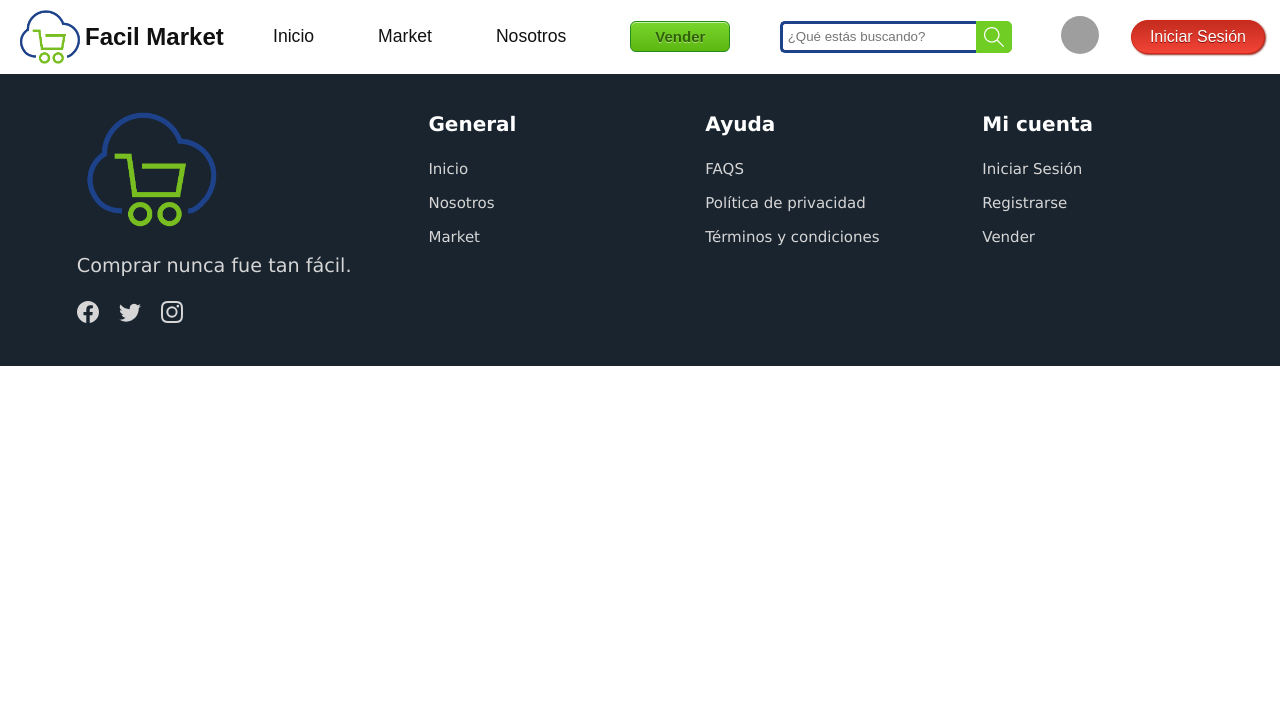
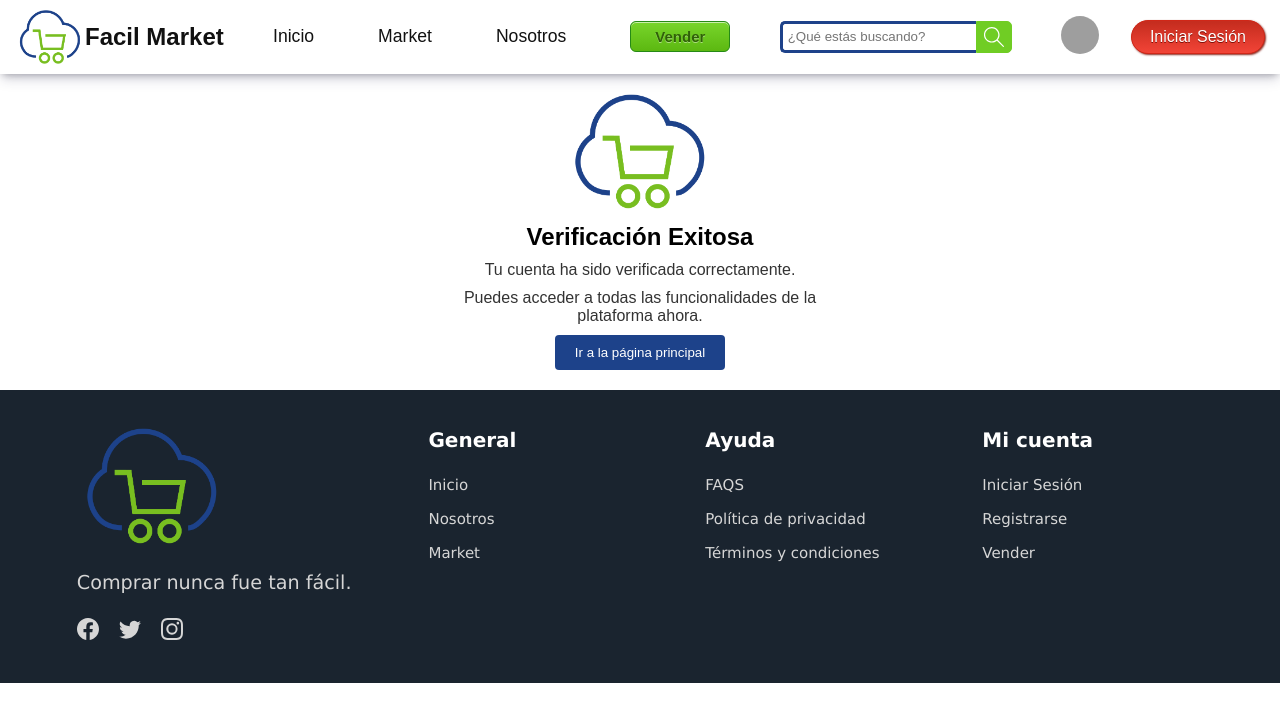
Before and after one commit to adharainfinita/facil-market-proyect, a React (Vite) app in the folder client/: page /verification in a window 1280 px wide. Shown: the top 722 px of the page. Built offline with nearby package versions, Linux system fonts and the light colour scheme; no server answers; grey boxes are pictures that could not be loaded.

Commit message:
feat(api/sendemail): create verification component

```diff
--- a/client/src/App.tsx
+++ b/client/src/App.tsx
@@ -9,6 +9,7 @@ import Home from "./pages/Home";
 import Register from "./components/RegisterForm";
 import DetailProduct from "./components/DetailProduct";
 import Market from "./pages/Market";
+import VerificationPage from "./pages/VerificationPage";
 /* import { getUsers } from "./redux/features/userSlice";
 import { getAllUsers, postUser } from "./services/userServices"; */
 import { useEffect } from "react";
@@ -88,6 +89,8 @@ function App() {
 				<Route path="/register" element={<Register />} />
 				<Route path="/products" element={<Market />} />
 				<Route path="/product/detail/:id" element={<DetailProduct />} />
+				<Route path="/verification" element={<VerificationPage />} />
+
 			</Routes>
 			<Footer />
 		</>
--- /dev/null
+++ b/client/src/pages/VerificationPage.tsx
@@ -0,0 +1,19 @@
+import { Link } from "react-router-dom";
+import React from "react";
+import logo from '../assets/marketplace_logo.png'
+
+const VerificationPage: React.FC = () => {
+  return (
+    <div className="container-verification">
+      <img src={logo} alt="logo" className="logo-verification" />
+      <h1 className="title-verification">Verificación Exitosa</h1>
+      <p className="text-verification">Tu cuenta ha sido verificada correctamente.</p>
+      <p className="text-verification">Puedes acceder a todas las funcionalidades de la plataforma ahora.</p>
+      <button className="button-verification">
+        <Link to="/">Ir a la página principal</Link>
+      </button>
+    </div>
+  );
+};
+
+export default VerificationPage;
--- /dev/null
+++ b/client/src/styles/components/_verificationpage.scss
@@ -0,0 +1,40 @@
+.container-verification {
+    width: 400px;
+    margin: 0 auto;
+    padding: 20px;
+    text-align: center;
+    font-family: Arial, sans-serif;
+  }
+
+  .logo-verification {
+    max-width: 150px;
+    margin-bottom: 10px;
+  }
+
+  .title-verification {
+    font-size: 24px;
+    margin-bottom: 10px;
+  }
+
+  .text-verification {
+    color: #333333;
+    margin-bottom: 10px;
+  }
+
+  .button-verification {
+    background-color: #1D428A;
+    color: #ffffff;
+    padding: 10px 20px;
+    border: none;
+    border-radius: 4px;
+    text-decoration: none;
+  }
+
+  .button-verification a {
+    color: #ffffff;
+    text-decoration: none;
+  }
+
+  .button-verification:hover {
+    background-color: #0C2558;
+  }
--- a/client/src/styles/styles.scss
+++ b/client/src/styles/styles.scss
@@ -17,4 +17,5 @@
 @import "./components/featuredcategory";
 @import "./components/detail";
 @import "./components/pagination";
-@import "./components/filters"
+@import "./components/filters";
+@import "./components/verificationpage";
```
Also changed, not shown: 2 other files (tests, documents, lock files or other folders).
